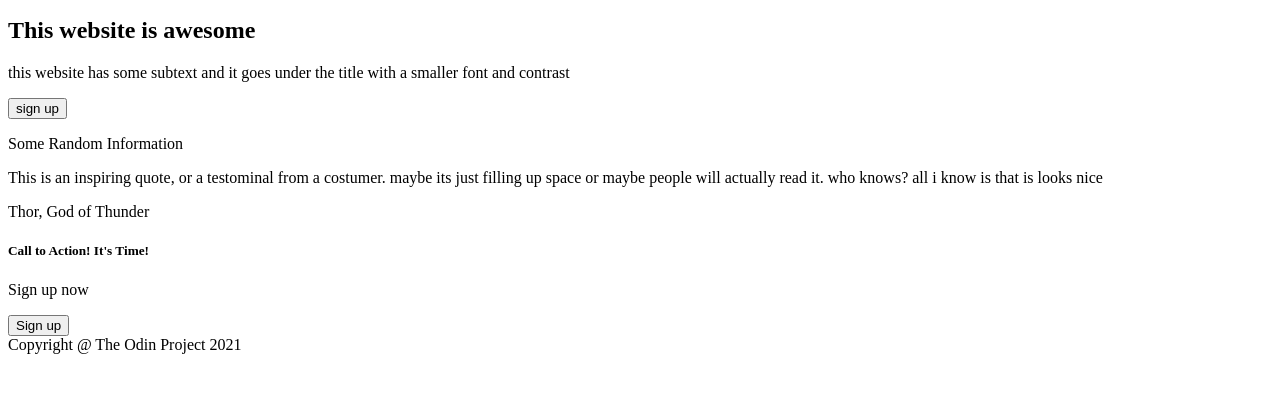
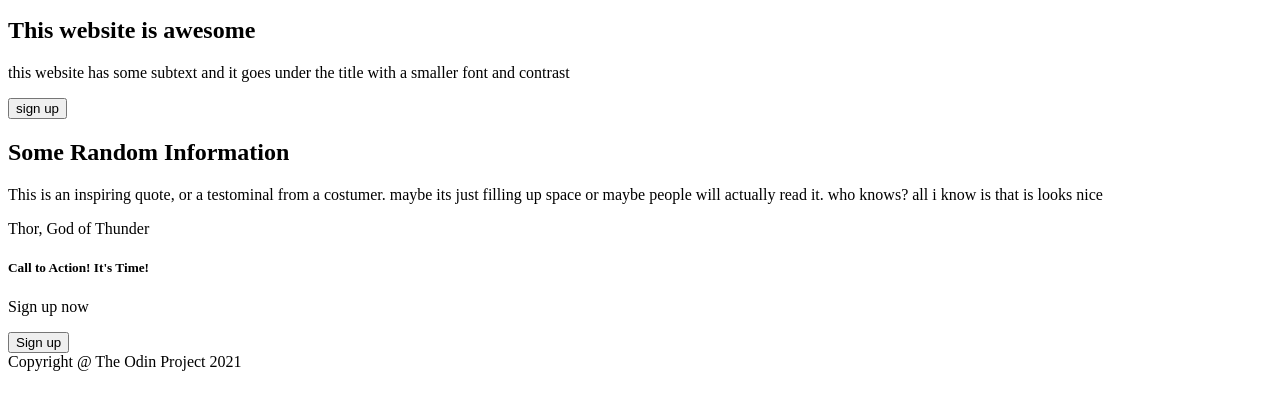
Before and after one commit to Transfer101/landing-page, a plain HTML site: page index.html in a window 1280 px wide. Shown: the part 99-508 px from the top of the page. Drawn offline with Linux system fonts and the light colour scheme.

Commit message:
adding missing part to HTML

```diff
--- a/index.html
+++ b/index.html
@@ -22,9 +22,10 @@
             <h1>This website is awesome</h1>
             <p>this website has some subtext and it goes under the title with a smaller font and contrast</p>
             <button>sign up</button>
+            <div class="image box"></div>
         </section>
         <section class="section-two"></section>
-            <p>Some Random Information</p>
+            <h2>Some Random Information</h2>
             <div></div> <!--Pic boxes-->
             <div></div> <!--Pic boxes-->
             <div></div> <!--Pic boxes-->
```
